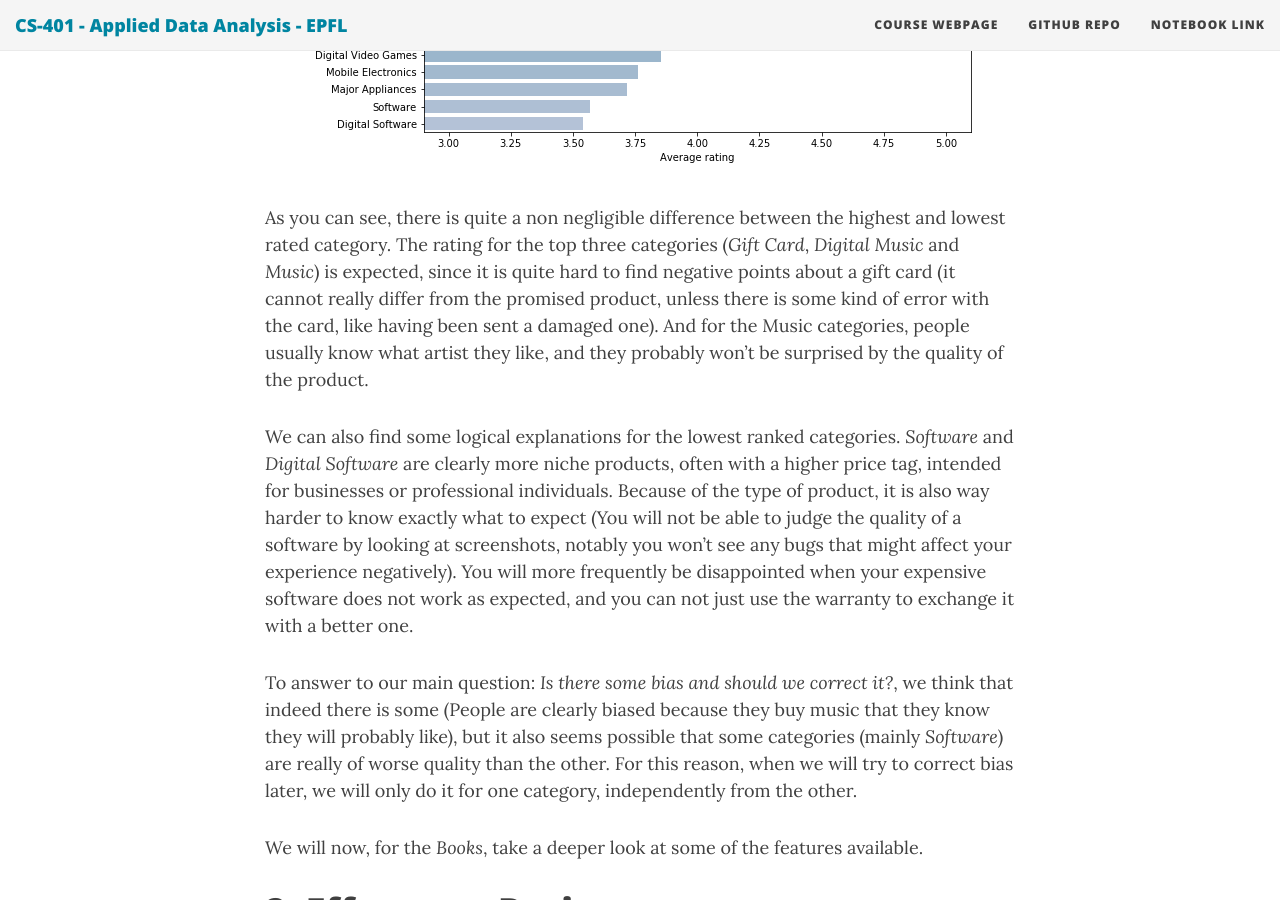
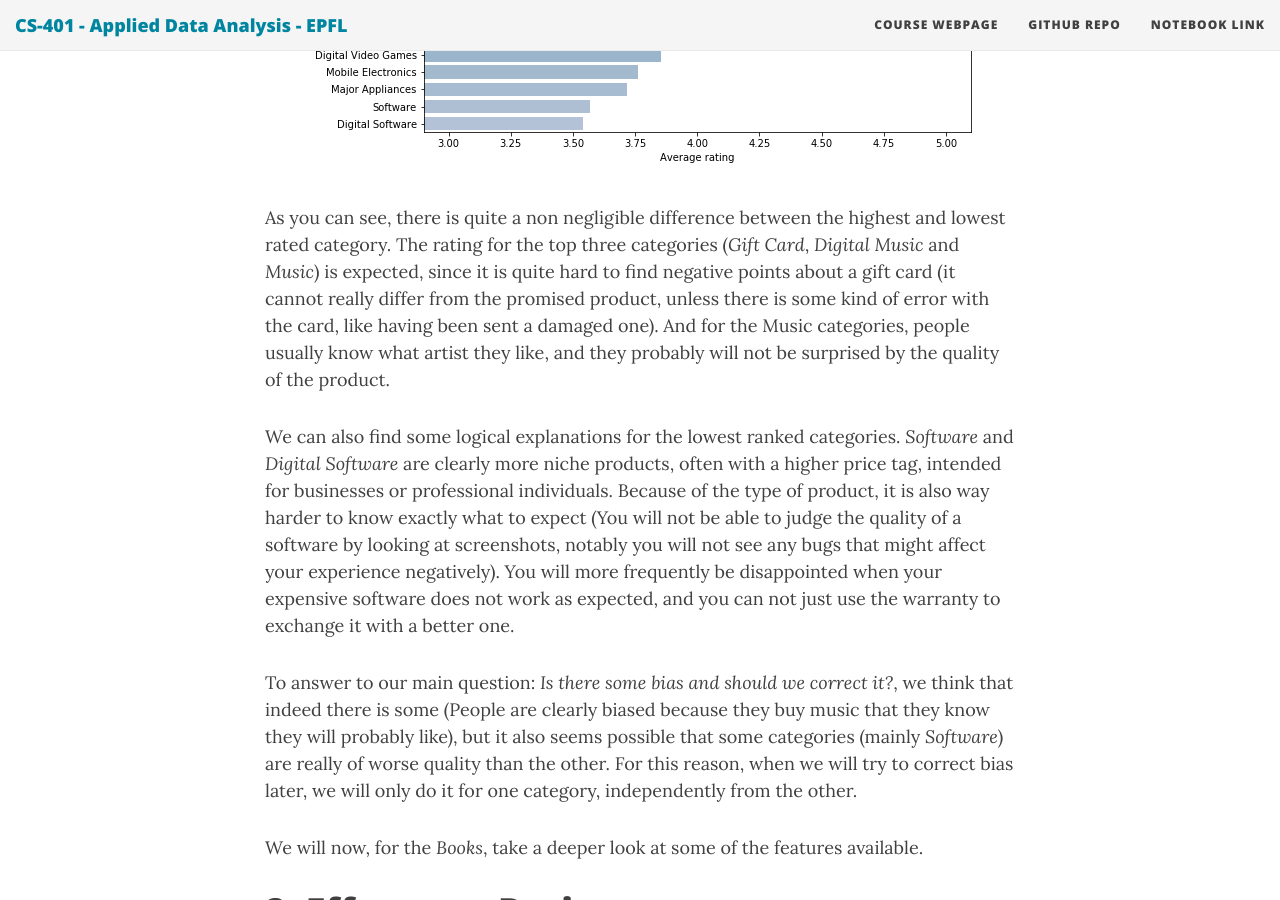
Before and after one commit to ada-lyn/ada-lyn.github.io, a Jekyll site: the page built from index.md, in a window 1280 px wide and 900 px high, scrolled down 4607 px. Built offline with Jekyll 4.4.1, drawn with Linux system fonts in a browser that asks for light colours; nearby versions of some CDN libraries; formulas are drawn with MathJax 3.

Commit message:
Update index.md

```diff
--- a/index.md
+++ b/index.md
@@ -70,9 +70,9 @@ We also took a quick look at the average rating (the number of stars given by th
 
 ![Average rating for each category](/img/other/avg_by_category.png)
 
-As you can see, there is quite a non negligible difference between the highest and lowest rated category. The rating for the top three categories (*Gift Card*, *Digital Music* and *Music*) is expected, since it is quite hard to find negative points about a gift card (it cannot really differ from the promised product, unless there is some kind of error with the card, like having been sent a damaged one). And for the Music categories, people usually know what artist they like, and they probably won't be surprised by the quality of the product.
+As you can see, there is quite a non negligible difference between the highest and lowest rated category. The rating for the top three categories (*Gift Card*, *Digital Music* and *Music*) is expected, since it is quite hard to find negative points about a gift card (it cannot really differ from the promised product, unless there is some kind of error with the card, like having been sent a damaged one). And for the Music categories, people usually know what artist they like, and they probably will not be surprised by the quality of the product.
 
-We can also find some logical explanations for the lowest ranked categories. *Software* and *Digital Software* are clearly more niche products, often with a higher price tag, intended for businesses or professional individuals. Because of the type of product, it is also way harder to know exactly what to expect (You will not be able to judge the quality of a software by looking at screenshots, notably you won't see any bugs that might affect your experience negatively). You will more frequently be disappointed when your expensive software does not work as expected, and you can not just use the warranty to exchange it with a better one.
+We can also find some logical explanations for the lowest ranked categories. *Software* and *Digital Software* are clearly more niche products, often with a higher price tag, intended for businesses or professional individuals. Because of the type of product, it is also way harder to know exactly what to expect (You will not be able to judge the quality of a software by looking at screenshots, notably you will not see any bugs that might affect your experience negatively). You will more frequently be disappointed when your expensive software does not work as expected, and you can not just use the warranty to exchange it with a better one.
 
 To answer to our main question: *Is there some bias and should we correct it?*, we think that indeed there is some (People are clearly biased because they buy music that they know they will probably like), but it also seems possible that some categories (mainly *Software*) are really of worse quality than the other. For this reason, when we will try to correct bias later, we will only do it for one category, independently from the other.<a name="effects-on-rating"></a>
 
```
